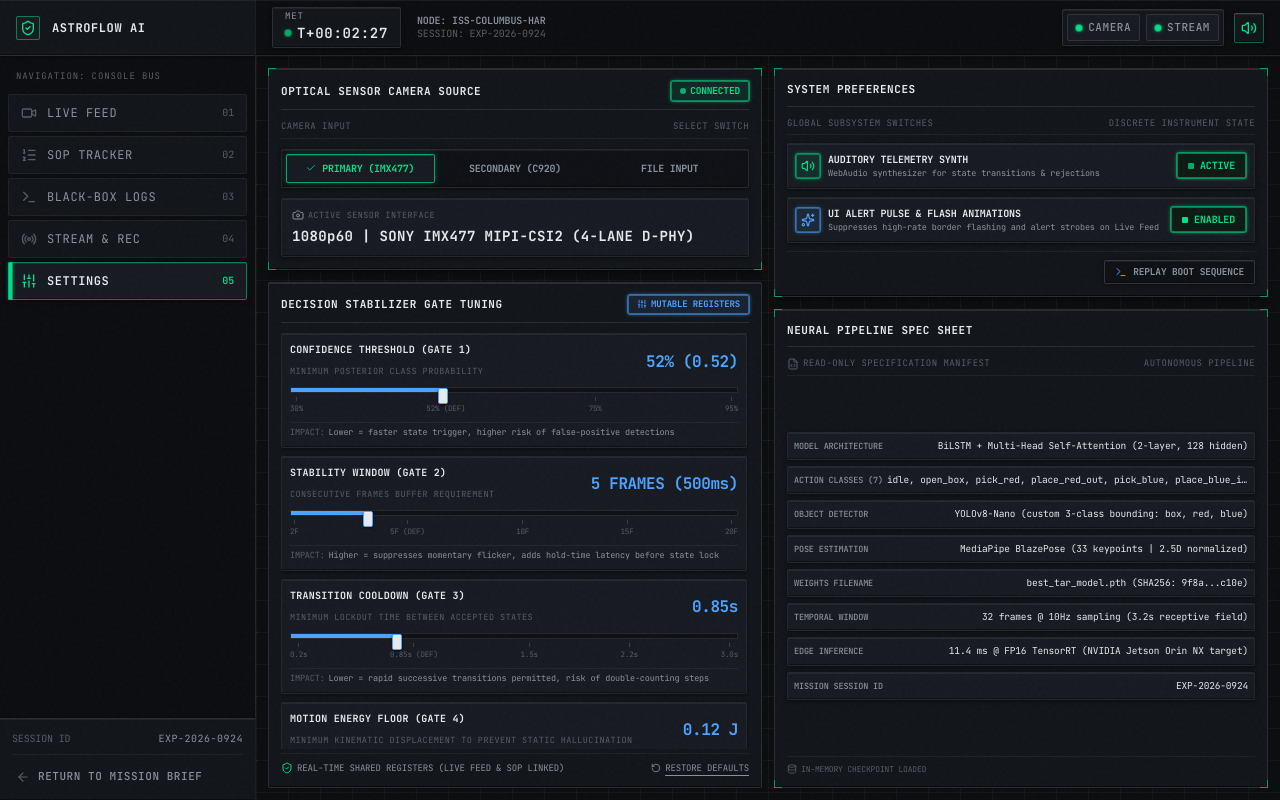
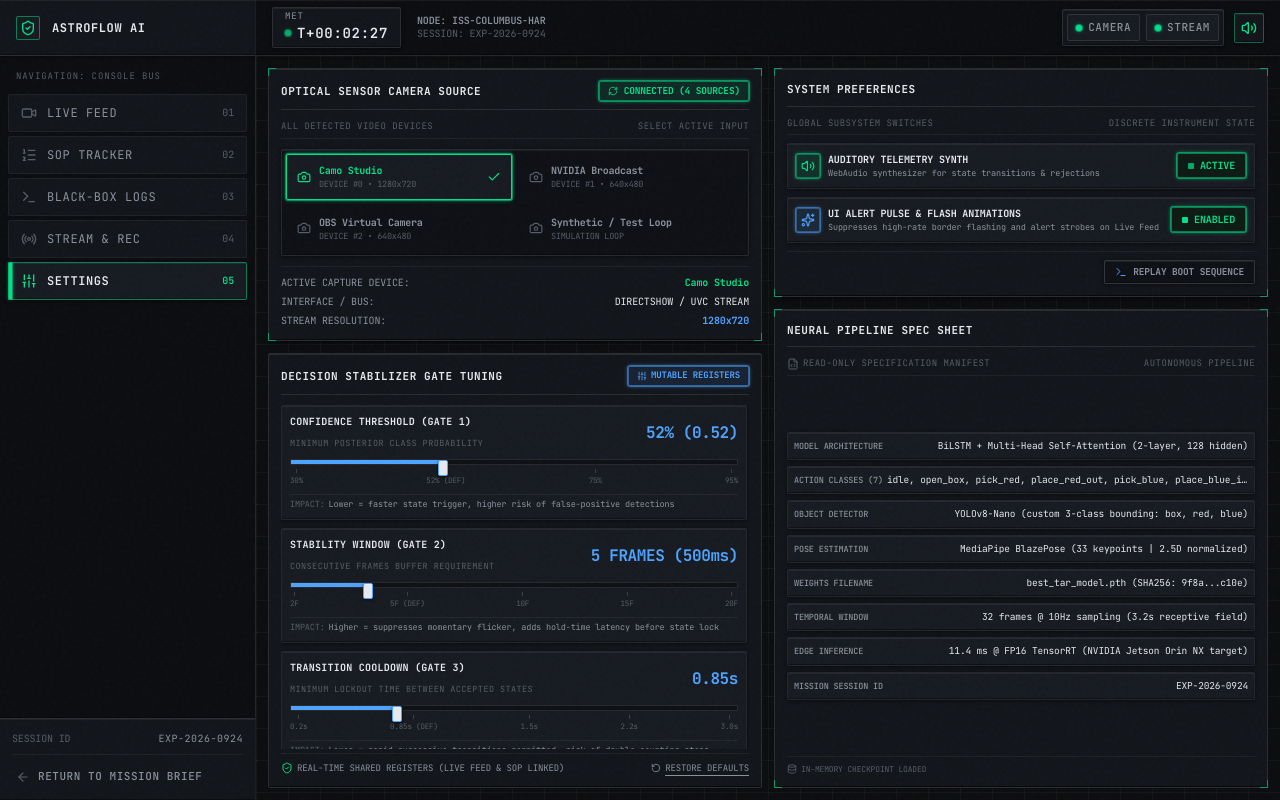
Before and after one commit to Lonewolf152006/HAR_model, a Next.js app: page /console/settings in a window 1280 px wide. Built offline with nearby package versions, Linux system fonts and the light colour scheme; no server answers.

Commit message:
FEAT: Add dynamic multi-camera selector for all DirectShow devices and fix video stream surface

```diff
--- a/components/live-feed/VideoCanvas.tsx
+++ b/components/live-feed/VideoCanvas.tsx
@@ -1,9 +1,9 @@
 "use client";
 
-import React, { useState, useRef } from "react";
+import React, { useState, useRef, useEffect } from "react";
 import { useTelemetry } from "@/context/TelemetryContext";
 import { AvionicsPanel } from "@/components/ui/AvionicsPanel";
-import { Crosshair, Radio, Target, Activity, Cpu, ShieldCheck, AlertTriangle } from "lucide-react";
+import { Crosshair, Radio, Target, Activity, Cpu, ShieldCheck, AlertTriangle, Camera } from "lucide-react";
 
 export function VideoCanvas() {
   const {
@@ -20,6 +20,36 @@ export function VideoCanvas() {
   const containerRef = useRef<HTMLDivElement>(null);
   const [reticlePos, setReticlePos] = useState({ x: 50, y: 50 });
   const [isHovered, setIsHovered] = useState(false);
+  const [cameraDevices, setCameraDevices] = useState<Array<{ id: string; name: string }>>([
+    { id: "0", name: "Camo Studio" },
+    { id: "1", name: "Camera (NVIDIA Broadcast)" },
+    { id: "2", name: "OBS Virtual Camera" },
+    { id: "file", name: "Synthetic Test Loop" },
+  ]);
+  const [activeCamId, setActiveCamId] = useState<string>("0");
+
+  useEffect(() => {
+    fetch("http://localhost:8080/api/v1/camera/devices")
+      .then((res) => res.json())
+      .then((data) => {
+        if (data.devices && Array.isArray(data.devices)) {
+          setCameraDevices(data.devices);
+          if (data.active_source !== undefined) {
+            setActiveCamId(String(data.active_source));
+          }
+        }
+      })
+      .catch(() => {});
+  }, []);
+
+  const handleQuickCamSwitch = (deviceId: string) => {
+    setActiveCamId(deviceId);
+    fetch("http://localhost:8080/api/v1/camera/select", {
+      method: "PUT",
+      headers: { "Content-Type": "application/json" },
+      body: JSON.stringify({ device_id: deviceId }),
+    }).catch(() => {});
+  };
 
   const handleMouseMove = (e: React.MouseEvent<HTMLDivElement>) => {
     if (!containerRef.current) return;
@@ -44,22 +74,34 @@ export function VideoCanvas() {
       }`}
       bracketColor={activeAlert?.active ? "border-[#FF4D4F]" : "border-[#00E08A]"}
     >
-      {/* Top Header Flight Strip */}
+      {/* Top Header Flight Strip with Quick Camera Selector */}
       <div className="flex items-center justify-between px-3 py-1.5 bg-[#12151A] border-b border-white/10 font-mono text-xs select-none shrink-0">
-        <div className="flex items-center gap-2">
-          <span className="w-2 h-2 rounded-full bg-[#00E08A] glow-nominal animate-pulse" />
-          <span className="font-bold text-[#E6E9ED] tracking-wider text-xs">
-            PRIMARY CAMERA FEED 01
-          </span>
-          <span className="text-[10px] text-[#565C66]">
-            [1080p60 | SONY IMX477 MIPI-CSI2]
+        <div className="flex items-center gap-2.5">
+          <span className="w-2 h-2 rounded-full bg-[#00E08A] glow-nominal animate-pulse shrink-0" />
+          <div className="flex items-center gap-1.5 bg-[#0E1015] border border-white/15 px-2 py-0.5 rounded-[2px] bezel-depth-subtle">
+            <Camera className="w-3 h-3 text-[#00E08A] shrink-0" />
+            <select
+              value={activeCamId}
+              onChange={(e) => handleQuickCamSwitch(e.target.value)}
+              className="bg-transparent text-[#00E08A] font-mono text-[10px] font-bold outline-none cursor-pointer pr-1"
+              title="Select active camera input (Camo Studio, OBS Virtual Camera, USB Webcams, or Test Mode)"
+            >
+              {cameraDevices.map((d) => (
+                <option key={d.id} value={d.id} className="bg-[#12151A] text-white">
+                  {d.name}
+                </option>
+              ))}
+            </select>
+          </div>
+          <span className="text-[10px] text-[#565C66] hidden md:inline">
+            [30 FPS | DIRECTSHOW UVC]
           </span>
         </div>
 
         <div className="flex items-center gap-3 text-[10px]">
           <span className="text-[#8A919C] flex items-center gap-1">
             <Radio className="w-3 h-3 text-[#00E08A]" />
-            <span>59.8 FPS</span>
+            <span>{frame?.fps ? `${frame.fps.toFixed(1)} FPS` : "30.0 FPS"}</span>
           </span>
           <span className="px-1.5 py-0.5 bg-[#1A0E10] border border-[#FF4D4F]/50 text-[#FF4D4F] font-bold rounded-[2px] flex items-center gap-1.5 bezel-depth-subtle">
             <span className="w-1.5 h-1.5 rounded-full bg-[#FF4D4F] glow-critical animate-ping" />
@@ -76,17 +118,18 @@ export function VideoCanvas() {
         onMouseLeave={() => setIsHovered(false)}
         className="flex-1 min-h-0 relative w-full bg-[#07080B] lens-vignette select-none overflow-hidden cursor-crosshair group flex items-center justify-center"
       >
-        {/* Live Camera Stream from Edge Vision Hub (Camo Studio / Video Feed) */}
+        {/* Live Camera Stream from Edge Vision Hub (Camo Studio, OBS, or Selected Device) */}
         {/* eslint-disable-next-line @next/next/no-img-element */}
         <img
-          src="/video_feed"
+          src="http://localhost:8080/video_feed"
           alt="Live Camera Feed"
           className="absolute inset-0 w-full h-full object-cover z-0"
           onError={({ currentTarget }) => {
-            currentTarget.style.display = "none";
+            // If edge server is completely stopped, fall back to wireframe layout
+            currentTarget.style.opacity = "0";
           }}
           onLoad={({ currentTarget }) => {
-            currentTarget.style.display = "block";
+            currentTarget.style.opacity = "1";
           }}
         />
 
--- a/components/settings/CameraSourcePanel.tsx
+++ b/components/settings/CameraSourcePanel.tsx
@@ -1,71 +1,146 @@
 "use client";
 
-import React from "react";
+import React, { useState, useEffect } from "react";
 import { AvionicsPanel } from "@/components/ui/AvionicsPanel";
 import { useTelemetry } from "@/context/TelemetryContext";
-import { CAMERA_SOURCES } from "@/lib/constants";
-import { CameraSourceId } from "@/lib/types";
-import { Camera, Check } from "lucide-react";
+import type { CameraSourceId } from "@/lib/types";
+import { Camera, Check, RefreshCw } from "lucide-react";
+
+interface DeviceItem {
+  id: string;
+  index: number;
+  name: string;
+  type: string;
+  status: string;
+  resolution?: string;
+}
 
 export function CameraSourcePanel() {
-  const { cameraSource, setCameraSource } = useTelemetry();
+  const { setCameraSource } = useTelemetry();
+  const [devices, setDevices] = useState<DeviceItem[]>([
+    { id: "0", index: 0, name: "Camo Studio", type: "hardware", status: "connected", resolution: "1280x720" },
+    { id: "1", index: 1, name: "NVIDIA Broadcast", type: "hardware", status: "connected", resolution: "640x480" },
+    { id: "2", index: 2, name: "OBS Virtual Camera", type: "hardware", status: "connected", resolution: "640x480" },
+    { id: "file", index: -1, name: "Synthetic / Test Loop", type: "file", status: "ready", resolution: "1280x720" },
+  ]);
+  const [selectedId, setSelectedId] = useState<string>("0");
+  const [isLoading, setIsLoading] = useState<boolean>(false);
 
-  const activeConfig =
-    CAMERA_SOURCES.find((c) => c.id === cameraSource) || CAMERA_SOURCES[0];
+  const fetchDevices = () => {
+    setIsLoading(true);
+    fetch("http://localhost:8080/api/v1/camera/devices")
+      .then((res) => res.json())
+      .then((data) => {
+        if (data.devices && Array.isArray(data.devices)) {
+          setDevices(data.devices);
+          if (data.active_source !== undefined) {
+            setSelectedId(String(data.active_source));
+          }
+        }
+      })
+      .catch(() => {})
+      .finally(() => {
+        setIsLoading(false);
+      });
+  };
+
+  useEffect(() => {
+    let active = true;
+    fetch("http://localhost:8080/api/v1/camera/devices")
+      .then((res) => res.json())
+      .then((data) => {
+        if (!active) return;
+        if (data.devices && Array.isArray(data.devices)) {
+          setDevices(data.devices);
+          if (data.active_source !== undefined) {
+            setSelectedId(String(data.active_source));
+          }
+        }
+      })
+      .catch(() => {});
+    return () => {
+      active = false;
+    };
+  }, []);
+
+  const handleSelect = (dev: DeviceItem) => {
+    setSelectedId(dev.id);
+    setCameraSource(dev.id as CameraSourceId);
+    fetch("http://localhost:8080/api/v1/camera/select", {
+      method: "PUT",
+      headers: { "Content-Type": "application/json" },
+      body: JSON.stringify({ device_id: dev.id }),
+    }).catch(() => {});
+  };
+
+  const activeDevice = devices.find((d) => d.id === selectedId) || devices[0];
 
   return (
     <AvionicsPanel
       title="OPTICAL SENSOR CAMERA SOURCE"
       badge={
-        <span className="px-2 py-0.5 font-mono text-[9.5px] font-bold rounded-[2px] border bg-[#00E08A]/10 text-[#00E08A] border-[#00E08A]/50 glow-nominal flex items-center gap-1">
-          <span className="w-1.5 h-1.5 rounded-full bg-[#00E08A] animate-pulse" />
-          CONNECTED
-        </span>
+        <button
+          onClick={fetchDevices}
+          className="px-2 py-0.5 font-mono text-[9.5px] font-bold rounded-[2px] border bg-[#00E08A]/10 text-[#00E08A] border-[#00E08A]/50 glow-nominal flex items-center gap-1.5 hover:bg-[#00E08A]/20 transition-colors"
+          title="Refresh connected camera list"
+        >
+          <RefreshCw className={`w-2.5 h-2.5 ${isLoading ? "animate-spin" : ""}`} />
+          <span>CONNECTED ({devices.length} SOURCES)</span>
+        </button>
       }
       className="flex flex-col justify-between p-3 font-mono"
     >
       <div className="space-y-2.5">
         <div className="flex items-center justify-between text-[9px] text-[#565C66] tracking-wider uppercase pb-1 border-b border-white/5">
-          <span>CAMERA INPUT</span>
-          <span>SELECT SWITCH</span>
+          <span>ALL DETECTED VIDEO DEVICES</span>
+          <span>SELECT ACTIVE INPUT</span>
         </div>
 
-        {/* Segmented Instrument Switch (No Dropdowns, Squared Segments, 2-4px radius) */}
-        <div className="grid grid-cols-3 gap-1.5 p-1 bg-[#0E1015] border border-white/10 rounded-[2px] bezel-depth-subtle">
-          {CAMERA_SOURCES.map((src) => {
-            const isSelected = src.id === cameraSource;
+        {/* Dynamic Multi-Camera Grid */}
+        <div className="grid grid-cols-1 sm:grid-cols-2 gap-1.5 p-1 bg-[#0E1015] border border-white/10 rounded-[2px] bezel-depth-subtle">
+          {devices.map((dev) => {
+            const isSelected = dev.id === selectedId;
             return (
               <button
-                key={src.id}
+                key={dev.id}
                 type="button"
-                onClick={() => setCameraSource(src.id as CameraSourceId)}
-                className={`py-1.5 px-2 text-center text-[10px] font-mono font-bold tracking-tight rounded-[2px] border transition-all duration-150 flex items-center justify-center gap-1.5 ${
+                onClick={() => handleSelect(dev)}
+                className={`flex items-center justify-between px-2.5 py-2 rounded-[2px] text-[10px] font-bold tracking-tight transition-all duration-150 border ${
                   isSelected
-                    ? "bg-[#171B21] text-[#00E08A] border-[#00E08A]/70 shadow-[inset_0_1px_0_rgba(255,255,255,0.1),0_0_6px_rgba(0,224,138,0.25)]"
-                    : "bg-transparent text-[#8A919C] border-transparent hover:text-[#E6E9ED] hover:bg-white/[0.03]"
+                    ? "bg-[#171B21] border-[#00E08A] text-[#00E08A] glow-nominal"
+                    : "border-transparent text-[#8A919C] hover:text-[#E6E9ED] hover:border-white/10"
                 }`}
               >
-                {isSelected && <Check className="w-2.5 h-2.5 text-[#00E08A]" />}
-                <span className="truncate">{src.label}</span>
+                <div className="flex items-center gap-2 truncate">
+                  <Camera className={`w-3.5 h-3.5 shrink-0 ${isSelected ? "text-[#00E08A]" : "text-[#565C66]"}`} />
+                  <div className="text-left truncate">
+                    <div className="truncate font-mono">{dev.name}</div>
+                    <div className="text-[8.5px] text-[#565C66] font-normal">
+                      {dev.type === "file" ? "SIMULATION LOOP" : `DEVICE #${dev.index} • ${dev.resolution || "ACTIVE"}`}
+                    </div>
+                  </div>
+                </div>
+                {isSelected && <Check className="w-3.5 h-3.5 text-[#00E08A] shrink-0 ml-1" />}
               </button>
             );
           })}
         </div>
 
-        {/* Selected Sensor Specification Readout */}
-        <div className="p-2.5 bg-[#171B21] border border-white/5 rounded-[2px] bezel-depth-subtle">
-          <div className="flex items-center gap-1 text-[8.5px] text-[#565C66] tracking-wider uppercase mb-1">
-            <Camera className="w-3 h-3 text-[#8A919C]" />
-            <span>ACTIVE SENSOR INTERFACE</span>
+        {/* Selected Sensor Interface Specification Readout */}
+        <div className="pt-2 border-t border-white/5 space-y-1 text-[10px]">
+          <div className="flex justify-between items-center text-[#8A919C]">
+            <span>ACTIVE CAPTURE DEVICE:</span>
+            <span className="text-[#00E08A] font-bold">{activeDevice?.name}</span>
           </div>
-
-          <div className="text-xs sm:text-sm font-bold text-[#E6E9ED] tracking-wide">
-            {activeConfig.resolutionFps} | {activeConfig.sensor}
-            {activeConfig.id === "primary"
-              ? " (4-LANE D-PHY)"
-              : activeConfig.id === "secondary"
-              ? " (USB 3.1)"
-              : " (V4L2 LOOPBACK)"}
+          <div className="flex justify-between items-center text-[#8A919C]">
+            <span>INTERFACE / BUS:</span>
+            <span className="text-[#E6E9ED]">
+              {activeDevice?.type === "file" ? "INTERNAL SYNTHETIC GENERATOR" : "DIRECTSHOW / UVC STREAM"}
+            </span>
+          </div>
+          <div className="flex justify-between items-center text-[#8A919C]">
+            <span>STREAM RESOLUTION:</span>
+            <span className="text-[#4DA3FF] font-bold">{activeDevice?.resolution || "1280x720"}</span>
           </div>
         </div>
       </div>
--- a/lib/types.ts
+++ b/lib/types.ts
@@ -160,7 +160,7 @@ export interface NetworkBandwidthState {
   latencyTrend: "up" | "down" | "stable";
 }
 
-export type CameraSourceId = "primary" | "secondary" | "file";
+export type CameraSourceId = "primary" | "secondary" | "file" | string;
 
 export interface CameraSourceConfig {
   id: CameraSourceId;
```
Also changed, not shown: 1 other file (tests, documents, lock files or other folders).
